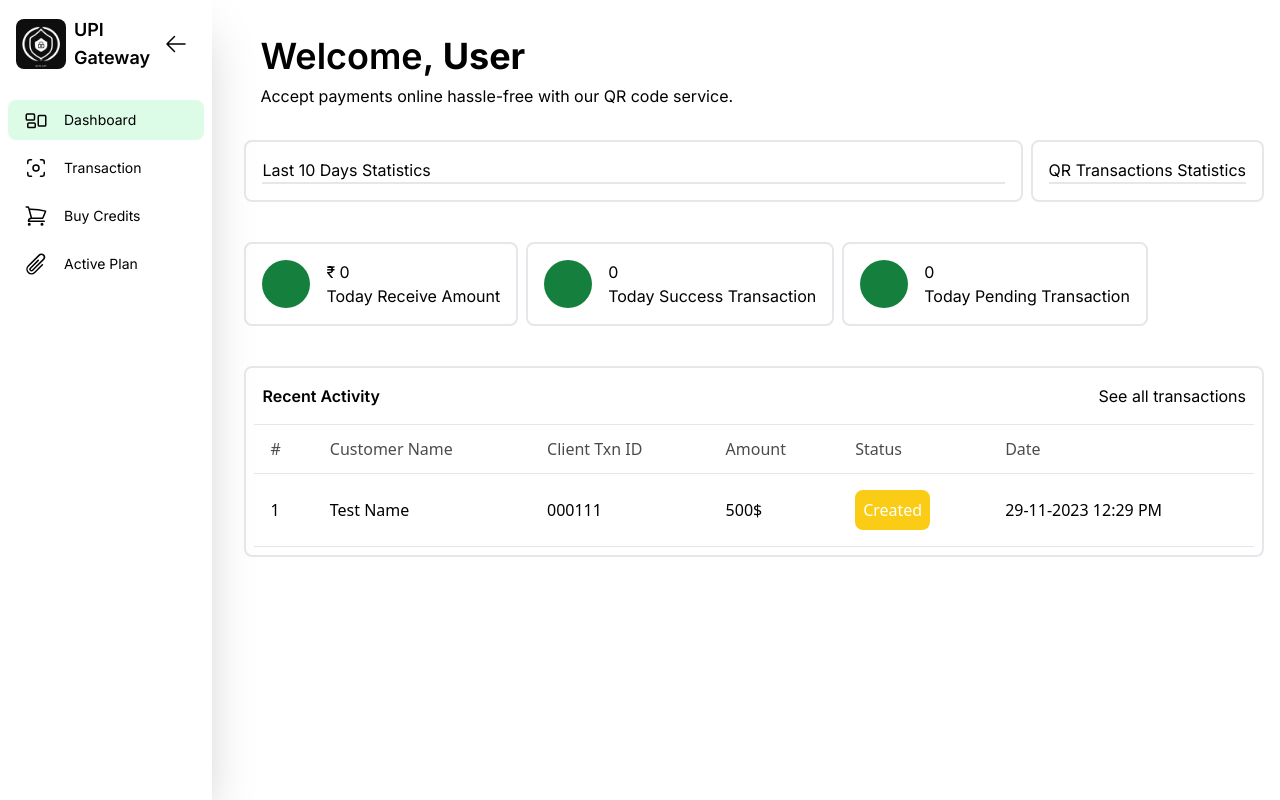
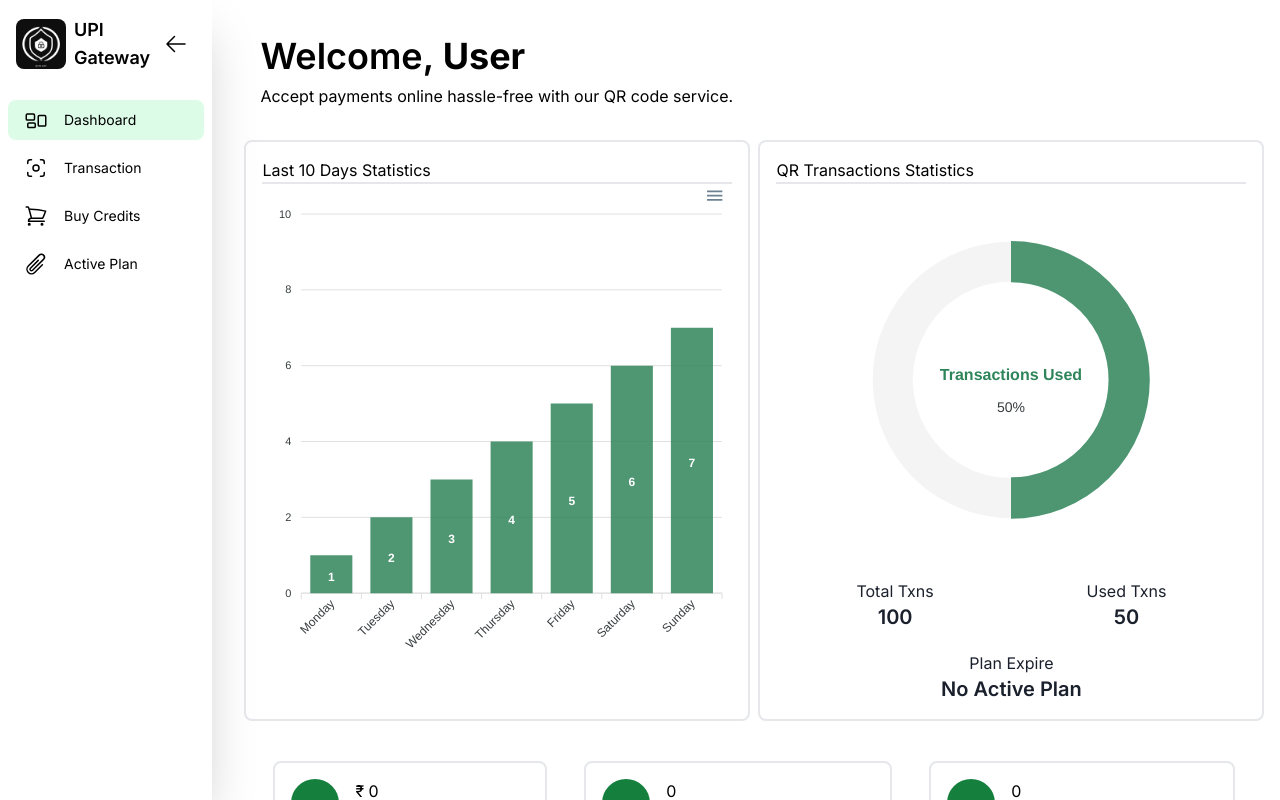
Before and after one commit to abhinnvyas/ignite-auth, a Next.js app: page /user in a window 1280 px wide. Built offline with nearby package versions, Linux system fonts and the light colour scheme.

Commit message:
Created the dashboard

```diff
--- a/app/user/page.js
+++ b/app/user/page.js
@@ -1,3 +1,4 @@
+"use client";
 import Sidebar from "@/components/Sidebar/Sidebar";
 import {
   textPrimary,
@@ -7,13 +8,17 @@ import {
   foreground,
   textExtraLight,
 } from "@/color.js";
-import Cookies from "js-cookie";
+import BarChart from "@/components/Dashboard/BarChart";
+import RadialBar from "@/components/Dashboard/RadialBar";
+import { useState } from "react";
 
 function page() {
+  const [TotalTxns, setTotalTxns] = useState(100);
+  const [UsedTxns, setUsedTxns] = useState(50);
   return (
     <div className="flex space-x-4 w-full">
       <Sidebar Active={"dashboard"} />
-      <main className="w-full px-4">
+      <main className="w-full px-4 h-screen overflow-y-scroll">
         <div className={`${textPrimary} p-4  mt-5 `}>
           <h1 className="text-lg md:text-2xl lg:text-4xl font-semibold">
             Welcome,
@@ -28,16 +33,42 @@ function page() {
 
         {/* Bar Graphs */}
         <div className="flex flex-col lg:flex-row lg:space-x-2 lg:space-y-0 space-y-2 mb-10 mt-4">
-          <div className="border-2 p-4 rounded-lg flex-1">
+          <div className="border-2 p-4  rounded-lg flex-1">
             <h1 className="border-b-2">Last 10 Days Statistics</h1>
+            <div className="w-full">
+              <BarChart />
+            </div>
           </div>
-          <div className="border-2 p-4 rounded-lg">
+          <div className="border-2 p-4 flex-1 rounded-lg ">
             <h1 className="border-b-2">QR Transactions Statistics</h1>
+            <div className="w-full">
+              <RadialBar UsedTxns={UsedTxns} />
+            </div>
+            <div className="flex justify-between items-center mx-20">
+              <div className="flex flex-col justify-center text-center">
+                <h1 className="text-my_light">Total Txns</h1>
+                <h1 className="text-my_light font-semibold text-xl">
+                  {TotalTxns}
+                </h1>
+              </div>
+              <div className="flex flex-col justify-center text-center">
+                <h1 className="text-my_light">Used Txns</h1>
+                <h1 className="text-my_light font-semibold text-xl">
+                  {UsedTxns}
+                </h1>
+              </div>
+            </div>
+            <div className="flex flex-col justify-center text-center mt-5">
+              <h1 className="text-my_light">Plan Expire</h1>
+              <h1 className="text-my_light font-semibold text-xl">
+                No Active Plan
+              </h1>
+            </div>
           </div>
         </div>
 
         {/* Top Cards  */}
-        <div className="flex flex-col lg:flex-row lg:space-x-2 lg:space-y-0 space-y-2 mb-10 mt-4 ">
+        <div className="flex flex-col lg:flex-row lg:space-x-2 lg:space-y-0 space-y-2 mb-10 mt-4 w-full justify-evenly">
           {/* Card1 */}
           <div className="flex items-center space-x-4 p-4 border-2 rounded-lg justify-start lg:justify-center">
             <div
--- a/components/Dashboard/BarChart.jsx
+++ b/components/Dashboard/BarChart.jsx
@@ -1,33 +1,14 @@
+"use client";
 import React from "react";
-import {
-  Chart,
-  CategoryScale,
-  LinearScale,
-  PointElement,
-  LineElement,
-  Title,
-  Tooltip,
-  Legend,
-  Filler,
-  BarElement,
-} from "chart.js";
-import { Bar } from "react-chartjs-2";
-
-Chart.register(
-  CategoryScale,
-  LinearScale,
-  PointElement,
-  LineElement,
-  Title,
-  Tooltip,
-  Legend,
-  Filler,
-  BarElement
-);
+import Chart from "react-apexcharts";
 
 function BarChart() {
-  const data = {
-    labels: [
+  const options = {
+    chart: {
+      id: "basic-bar",
+    },
+    xaxis: {
+      categories: [
         "Monday",
         "Tuesday",
         "Wednesday",
@@ -36,42 +17,23 @@ function BarChart() {
         "Saturday",
         "Sunday",
       ],
-    datasets: [
+    },
+    yaxis: {
+      max: 10, // Set the maximum value on the y-axis
+      min: 0, // Set the minimum value on the y-axis
+    },
+    colors: ["#2F855A"],
+  };
+
+  const series = [
     {
-        label: "Recieved Amount",
-        borderRadius: 30,
-        data: [1, 0, 1, 0, 1, 0, 1],
-        backgroundColor: "rgba(0,163,81,1)",
-        barThickness: 10,
+      name: "Recieved Amount",
+      data: [1, 2, 3, 4, 5, 6, 7],
     },
-    ],
-  };
-  const options = {
-    chart: {
-      type: "bar",
-    },
-    series: [
-      {
-        data: [
-          {
-            x: "category A",
-            y: 10,
-          },
-          {
-            x: "category B",
-            y: 18,
-          },
-          {
-            x: "category C",
-            y: 13,
-          },
-        ],
-      },
-    ],
-  };
+  ];
   return (
     <div>
-      <Bar data={data} height={300} options={options} />
+      <Chart options={options} series={series} height={500} type="bar" />
     </div>
   );
 }
--- /dev/null
+++ b/components/Dashboard/RadialBar.jsx
@@ -0,0 +1,23 @@
+"use client";
+import React from "react";
+import Chart from "react-apexcharts";
+
+function RadialBar({ UsedTxns }) {
+  const options = {
+    chart: {
+      height: 350,
+      type: "radialBar",
+    },
+    series: [UsedTxns],
+    labels: ["Transactions Used"],
+    colors: ["#2F855A"],
+  };
+
+  return (
+    <div className="">
+      <Chart options={options} series={options.series} type="radialBar" />
+    </div>
+  );
+}
+
+export default RadialBar;
--- a/components/LoginPage/Form.jsx
+++ b/components/LoginPage/Form.jsx
@@ -18,45 +18,55 @@ function Form() {
   const [VerficationID, setVerficationID] = useState("");
   const [Flag, setFlag] = useState(false);
   const [IsSignUpFlag, setIsSignUpFlag] = useState(false);
+  const [IsLoading, setIsLoading] = useState(false);
   const router = useRouter();
 
   const handleSubmitSendOTP = async (e) => {
     e.preventDefault();
+    setIsLoading(true);
     sendOTP(PhoneNumber)
       .then((res) => {
         setVerficationID(res.verificationId);
         setFlag(true);
+        setIsLoading(false);
       })
       .catch((err) => {
         sendOTPSignUp(PhoneNumber).then((res) => {
           setVerficationID(res.verificationId);
           setIsSignUpFlag(true);
           setFlag(true);
+          setIsLoading(false);
         });
       });
   };
 
   const handleSubmitVerifyOTP = async (e) => {
     e.preventDefault();
+    console.log(IsSignUpFlag);
+    setIsLoading(true);
     !IsSignUpFlag
       ? verifyOTP(PhoneNumber, OTP, VerficationID)
           .then((res) => {
+            console.log(res);
             Cookies.set("ClientId", res.ClientId, { expires: 7, secure: true });
             Cookies.set("token", res.token, { expires: 7, secure: true });
-
             router.push("/user");
+            setIsLoading(false);
           })
           .catch((err) => {
+            alert("OTP has Expired!");
             console.log(err);
           })
       : verifyOTPSignUp(PhoneNumber, OTP, VerficationID)
           .then((res) => {
+            console.log(res);
             Cookies.set("ClientId", res.ClientId, { expires: 7, secure: true });
             Cookies.set("token", res.token, { expires: 7, secure: true });
-
             router.push("/user");
+            setIsLoading(false);
           })
           .catch((err) => {
+            alert("OTP has Expired!");
             console.log(err);
           });
   };
@@ -84,7 +94,7 @@ function Form() {
           </div>
           <input
             className={`w-full p-2 mt-4 bg-my_secondary  rounded-lg text-white hover:cursor-pointer shadow-md hover:shadow-lg transition-all ease-in-out active:scale-95`}
-            value={"Verify OTP"}
+            value={IsLoading ? "Loading" : "Verify OTP"}
             type="submit"
           />
         </form>
@@ -104,7 +114,7 @@ function Form() {
           </div>
           <input
             className={`w-full p-2 mt-4 bg-my_secondary  rounded-lg text-white hover:cursor-pointer shadow-md hover:shadow-lg transition-all ease-in-out active:scale-95`}
-            value={"Send OTP"}
+            value={IsLoading ? "Loading" : "Verify OTP"}
             type="submit"
           />
         </form>
--- a/package.json
+++ b/package.json
@@ -11,15 +11,17 @@
   "dependencies": {
     "@heroicons/react": "^2.0.18",
     "@iconify/react": "^4.1.1",
-    "apexcharts": "^3.44.2",
+    "apexcharts": "^3.45.0",
     "axios": "^1.6.2",
     "chart.js": "^4.4.1",
     "clsx": "^2.0.0",
+    "cookie": "^0.6.0",
     "framer-motion": "^10.16.16",
     "heroicons": "^2.0.18",
     "js-cookie": "^3.0.5",
     "next": "14.0.3",
     "react": "^18",
+    "react-apexcharts": "^1.4.1",
     "react-chartjs-2": "^5.2.0",
     "react-cookies": "^0.1.1",
     "react-dom": "^18",
```
Also changed, not shown: middleware.js (deleted, +0 -14 lines), 1 other file (tests, documents, lock files or other folders). Lines whose indentation alone changed are shown as unchanged.
